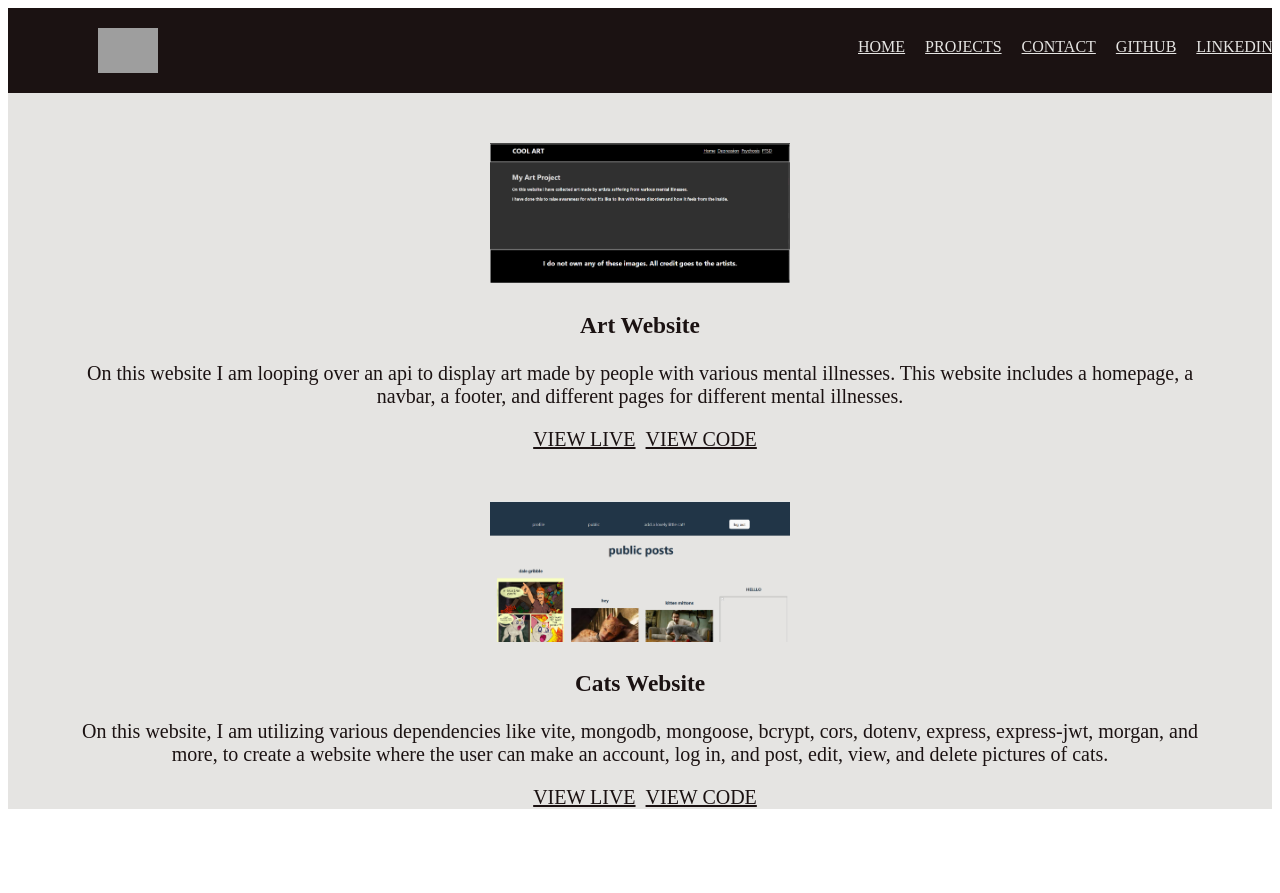
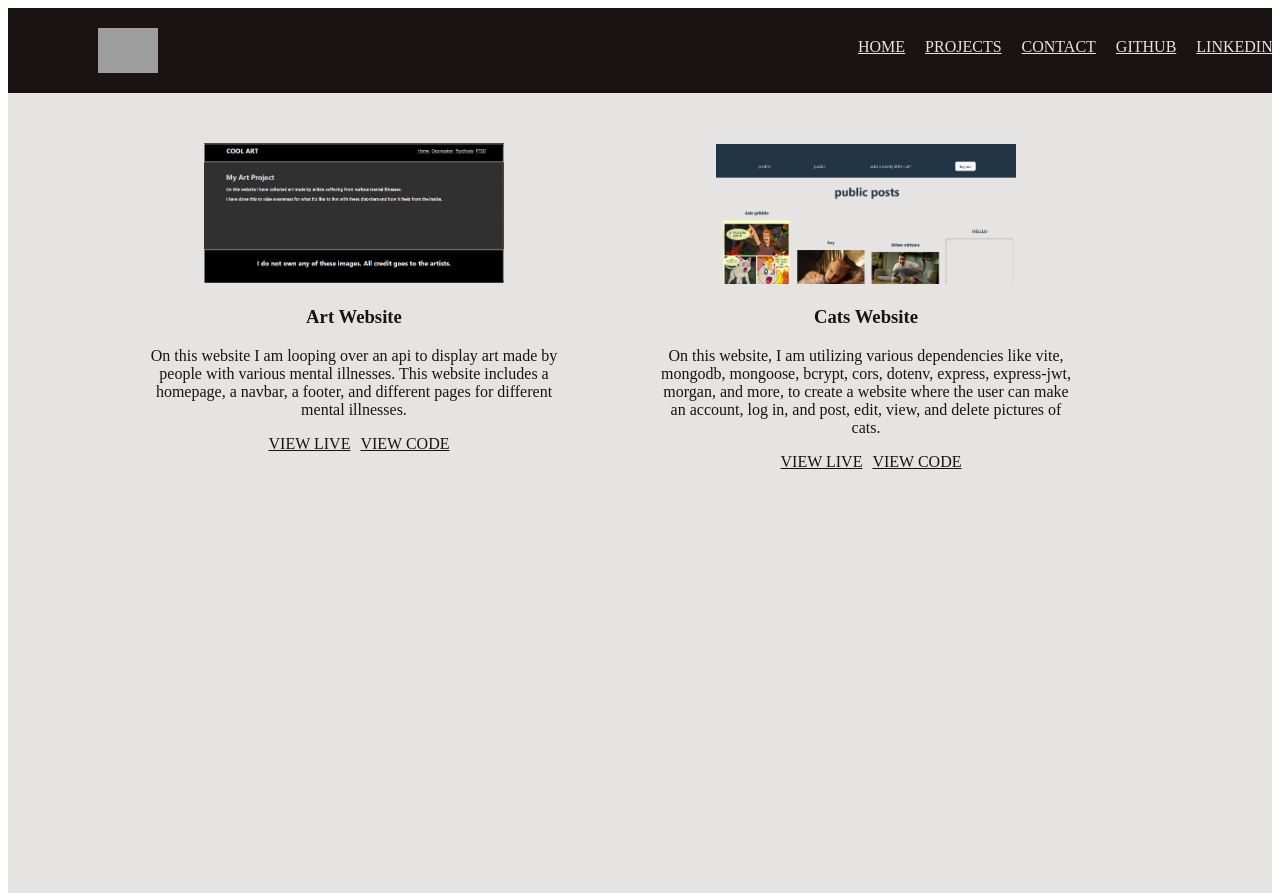
Before and after one commit to real-life-rusty-venture/portfolio, a React (Vite) app in the folder updatedPortfolio/: page /Projects in a window 1280 px wide. Before the commit the page ends 816 px from the top, so only its background shows below. Built offline with nearby package versions, Linux system fonts and the light colour scheme; grey boxes are pictures that could not be loaded.

Commit message:
changed css line to not always be on mobile mode

```diff
--- a/updatedPortfolio/src/Projects.jsx
+++ b/updatedPortfolio/src/Projects.jsx
@@ -98,7 +98,7 @@ export default function Projects() {
 
 
     return (
-        <div style = {smallDivStyle} >
+        <div style = {divState} >
             {projectMap}
         </div>
     )
```
